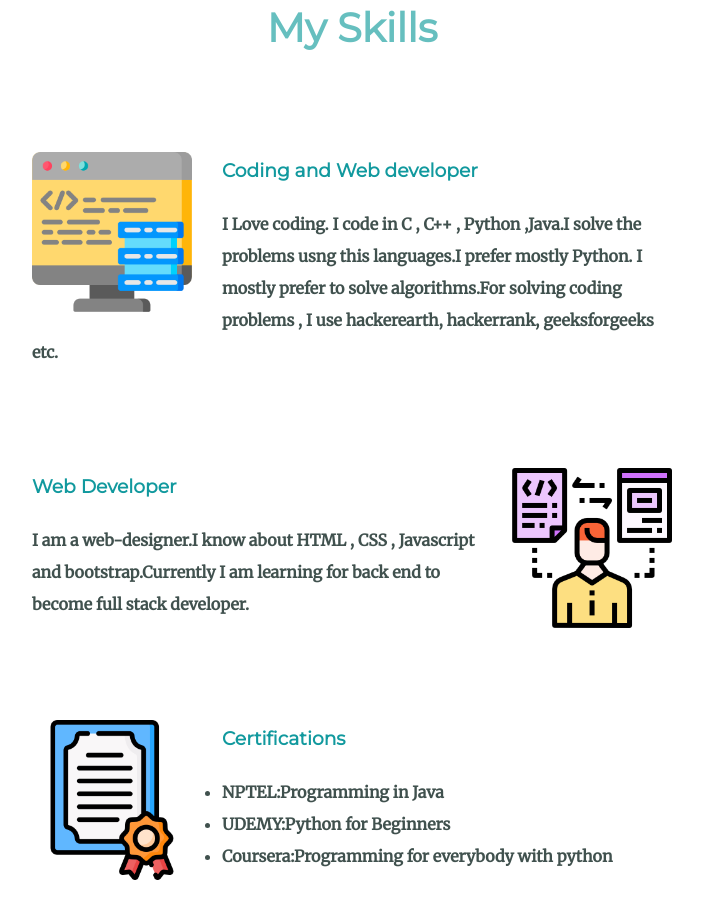
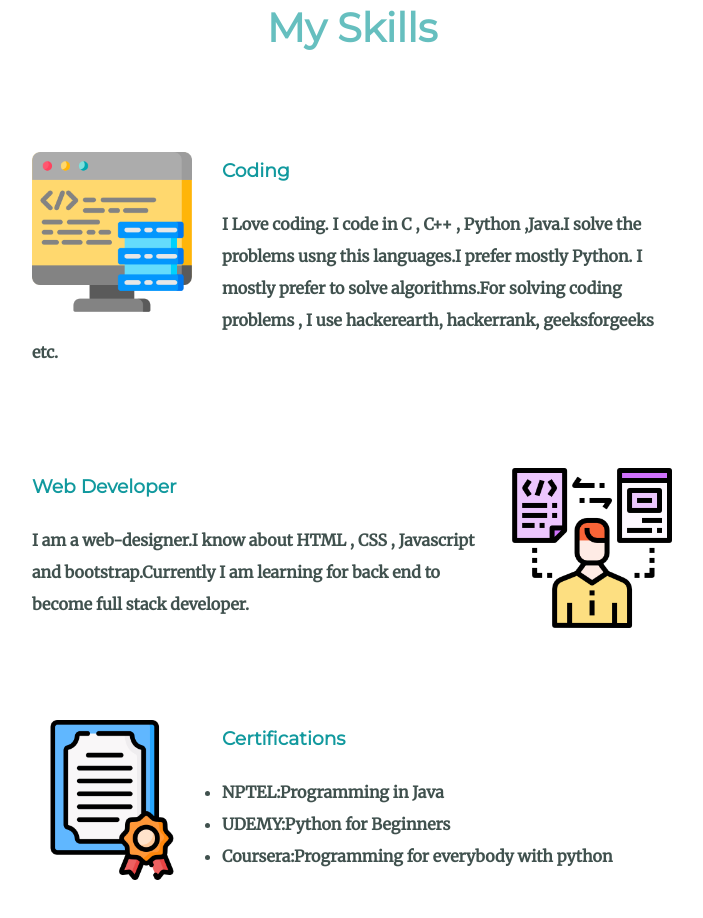
Before and after one commit to chiragmogra/web-development-HTML-CSS, a plain HTML site: page index.html in a window 1280 px wide. Shown: the part 1493-2411 px from the top of the page, without its empty margins (288-991 px from the left). Drawn offline with Linux system fonts and the light colour scheme.

Commit message:
Update index.html

```diff
--- a/index.html
+++ b/index.html
@@ -28,7 +28,7 @@
           <h2>My Skills</h2>
           <div class="skill-row">
             <img class="codeimg" src="coding.png" alt="code's image" >
-            <h3>Coding and Web developer</h3>
+            <h3>Coding</h3>
             <p class="skill-desc1" >I Love coding. I code in C , C++ , Python ,Java.I solve the problems usng this languages.I prefer mostly Python.
             I mostly prefer to solve algorithms.For solving coding problems , I use hackerearth, hackerrank, geeksforgeeks etc.</p>
           </div>
```
